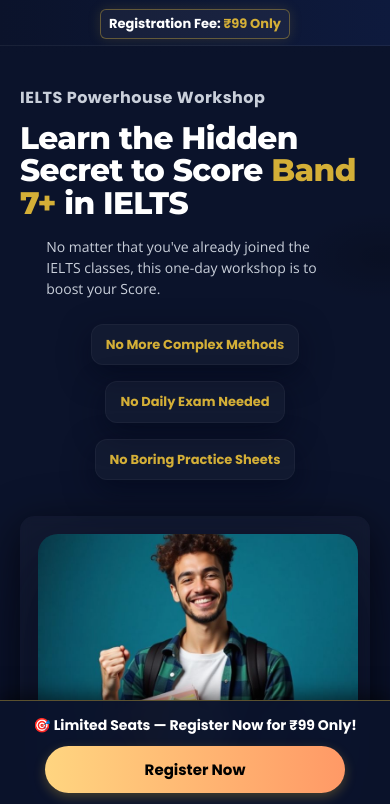
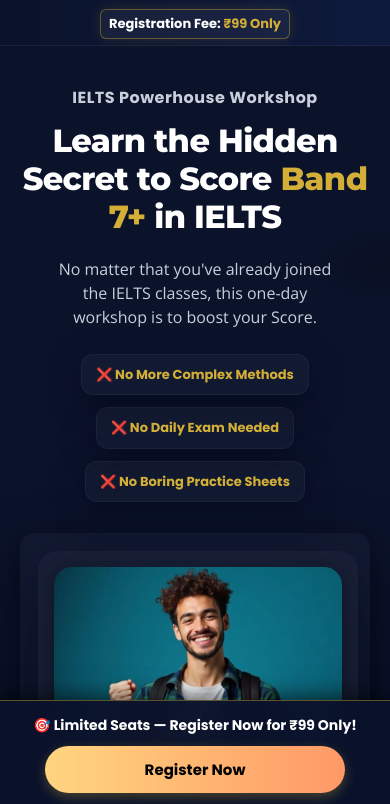
Before and after one commit to Manish01137/EpicIELTS, a plain HTML site: page index.html in a window 390 px wide. Shown: the part 37-841 px from the top of the page. Drawn offline with nearby package versions, Linux system fonts and the light colour scheme.

Commit message:
Razorpay

```diff
--- a/index.html
+++ b/index.html
@@ -44,9 +44,9 @@
 
 
       <div class="hero-section__features">
-        <div class="feature">No More Complex Methods</div>
-        <div class="feature">No Daily Exam Needed</div>
-        <div class="feature">No Boring Practice Sheets</div>
+        <div class="feature">❌ No More Complex Methods</div>
+        <div class="feature">❌ No Daily Exam Needed</div>
+        <div class="feature">❌ No Boring Practice Sheets</div>
       </div>
     </div>
 
--- a/style.css
+++ b/style.css
@@ -3401,3 +3401,182 @@
     font-size: 15px;
   }
 }
+
+/* ===== HERO SECTION (Text Alignment Fix) ===== */
+.hero-section__inner {
+  display: flex;
+  align-items: center;
+  justify-content: space-between;
+  gap: 50px;
+}
+
+.hero-section__copy {
+  flex: 1;
+  text-align: left; /* default desktop alignment */
+}
+
+.hero-section__headline {
+  font-size: 2.8rem;
+  font-weight: 800;
+  line-height: 1.2;
+  margin-bottom: 20px;
+}
+
+.hero-section__sub {
+  font-size: 1.1rem;
+  color: #C9CFDA;
+  margin-bottom: 25px;
+}
+
+.hero-section__features {
+  display: flex;
+  flex-wrap: wrap;
+  gap: 12px;
+}
+
+/* ===== MOBILE VIEW ===== */
+@media (max-width: 768px) {
+  .hero-section__inner {
+    flex-direction: column-reverse; /* image below, text above */
+    text-align: center;
+  }
+
+  .hero-section__copy {
+    text-align: center;
+    align-items: center;
+  }
+
+  .hero-section__headline {
+    font-size: 2rem;
+  }
+
+  .hero-section__sub {
+    font-size: 1rem;
+  }
+
+  .hero-section__features {
+    justify-content: center;
+  }
+}
+
+/* ===== HERO SECTION (Desktop) ===== */
+.hero-section__inner {
+  display: flex;
+  align-items: center;
+  justify-content: space-between;
+  gap: 50px;
+}
+
+.hero-section__copy {
+  flex: 1;
+  text-align: left;
+}
+
+.hero-section__headline {
+  font-size: 2.8rem;
+  font-weight: 800;
+  line-height: 1.2;
+  margin-bottom: 20px;
+}
+
+.hero-section__sub {
+  font-size: 1.1rem;
+  color: #C9CFDA;
+  margin-bottom: 25px;
+}
+
+.hero-section__features {
+  display: flex;
+  flex-wrap: wrap;
+  gap: 12px;
+}
+
+/* ===== MOBILE VIEW ===== */
+@media (max-width: 768px) {
+  .hero-section__inner {
+    display: flex;
+    flex-direction: column; /* 👈 fixes order: text first, image second */
+    text-align: center;
+    gap: 25px;
+  }
+
+  .hero-section__copy {
+    text-align: center;
+    align-items: center;
+    order: 1; /* text first */
+  }
+
+  .hero-section__card {
+    order: 2; /* image second */
+    width: 100%;
+    display: flex;
+    justify-content: center;
+  }
+
+  .hero-section__headline {
+    font-size: 2rem;
+  }
+
+  .hero-section__sub {
+    font-size: 1rem;
+  }
+
+  .hero-section__features {
+    justify-content: center;
+  }
+
+  .card-image {
+    width: 80%;
+    max-width: 350px;
+    border-radius: 16px;
+    box-shadow: 0 4px 20px rgba(0,0,0,0.4);
+  }
+}
+
+/* HERO CARD STYLING */
+.hero-section__card {
+  flex: 1;
+  display: flex;
+  justify-content: center; /* centers image horizontally */
+  align-items: center;
+}
+
+.card-inner {
+  background: rgba(255,255,255,0.03);
+  border-radius: 20px;
+  padding: 20px;
+  text-align: center;
+  box-shadow: 0 4px 30px rgba(0,0,0,0.4);
+  display: flex;
+  flex-direction: column;
+  align-items: center;
+  justify-content: center;
+}
+
+.card-image {
+  width: 100%;
+  max-width: 380px;
+  border-radius: 18px;
+  display: block;
+  margin: 0 auto; /* centers image inside parent */
+  object-fit: cover;
+}
+
+/* ===== MOBILE FIX ===== */
+@media (max-width: 768px) {
+  .hero-section__card {
+    width: 100%;
+    justify-content: center; /* ensures full center alignment */
+  }
+
+  .card-inner {
+    width: 90%;
+    margin: 0 auto;
+    padding: 16px;
+  }
+
+  .card-image {
+    max-width: 320px;
+    margin: 0 auto;
+  }
+}
```
Also changed, not shown: script.js (line endings or trailing spaces).
